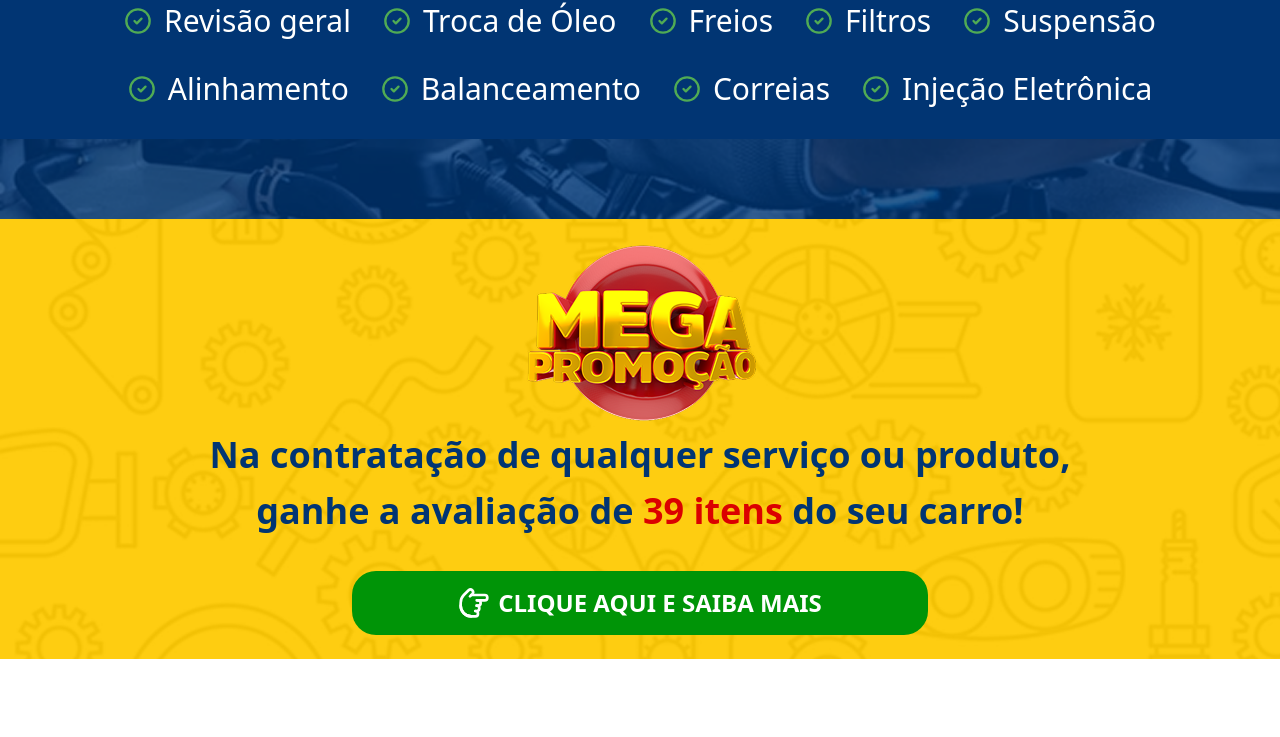
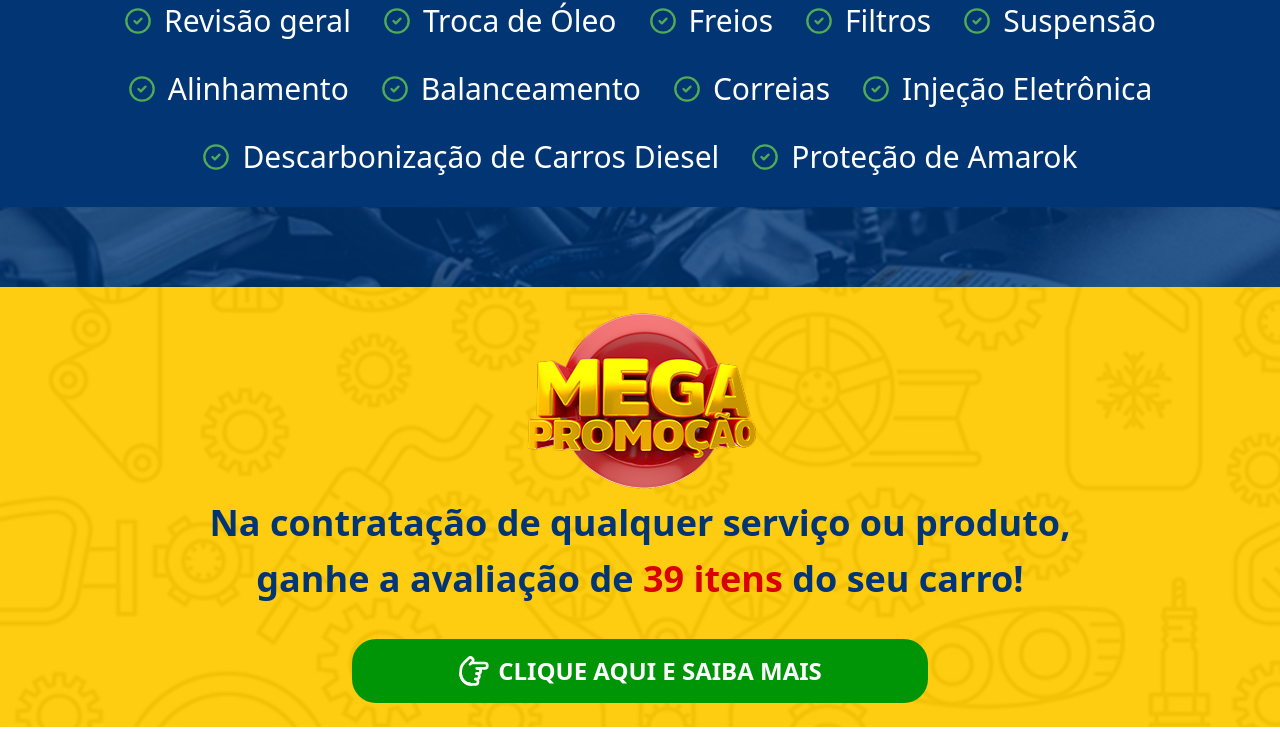
Before and after one commit to devalexsantos/lp-copa-70-autocenter, a Next.js app: page / in a window 1280 px wide. Shown: the part 2087-2824 px from the top of the page. Built offline with nearby package versions, Linux system fonts and the light colour scheme.

Commit message:
chore: add new advantages

```diff
--- a/app/components/Advantages.tsx
+++ b/app/components/Advantages.tsx
@@ -9,7 +9,9 @@ const advantages = [
   "Alinhamento",
   "Balanceamento",
   "Correias",
-  "Injeção Eletrônica"
+  "Injeção Eletrônica",
+  "Descarbonização de Carros Diesel",
+  "Proteção de Amarok"
 ]
 
 export function Advantages() {
@@ -28,7 +30,7 @@ export function Advantages() {
                 advantages.map((advantage, index) => (
                   <div key={index} className="flex items-center gap-3">
                     <CircleCheck size={28} className="min-w-[28px] text-[#50AB54]" />
-                    <span className="text-3xl text-white font-medium">{advantage}</span>
+                    <span className="text-3xl text-white font-medium text-center">{advantage}</span>
                   </div>
                 ))
               }
```
